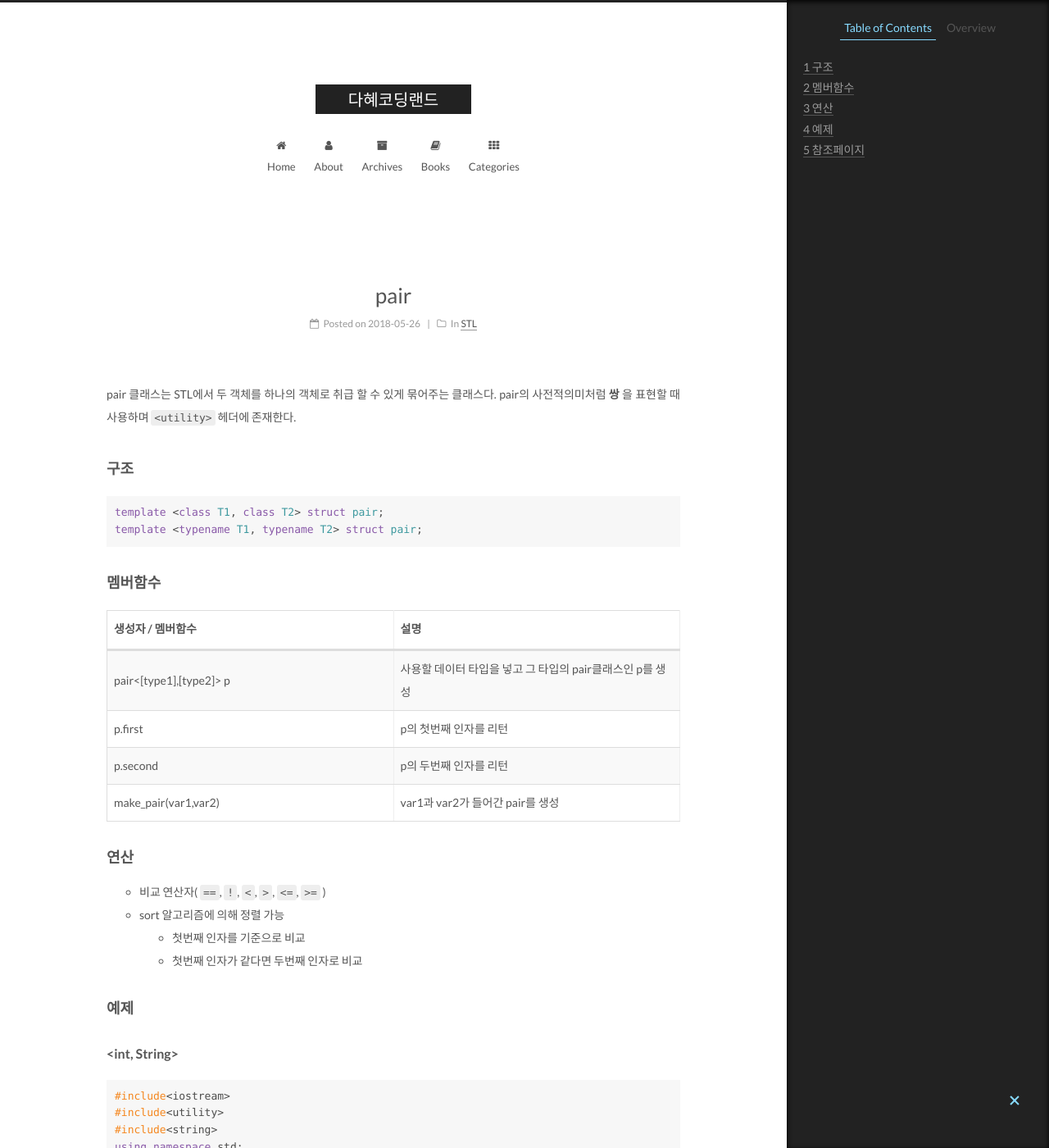
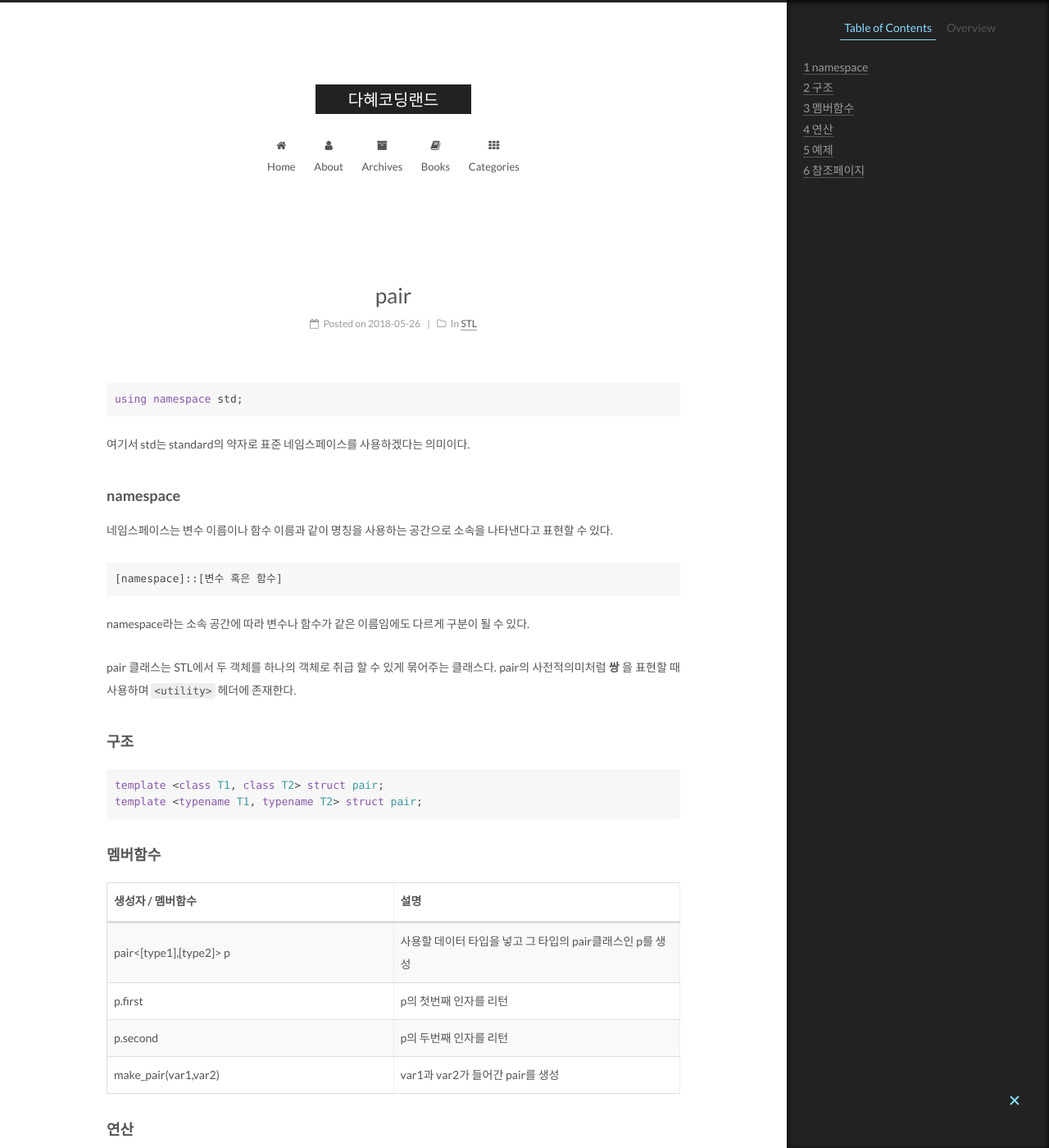
Before and after one commit to dh00023/dh00023.github.io, a Jekyll site: the page built from _posts/2018-05-26-cpp-pair.md, in a window 1280 px wide and 1400 px high. Shown: the whole window at 82% size. Built offline with Jekyll 4.4.1, drawn with Linux system fonts in a browser that asks for light colours.

Commit message:
algorithm-1, cpp-pair edit

````diff
--- a/_posts/2018-05-26-cpp-pair.md
+++ b/_posts/2018-05-26-cpp-pair.md
@@ -5,6 +5,21 @@ categories:
 tag:
 - c/c++
 ---
+
+```cpp
+using namespace std;
+```
+여기서 std는 standard의 약자로 표준 네임스페이스를 사용하겠다는 의미이다.
+
+### namespace
+
+
+네임스페이스는 변수 이름이나 함수 이름과 같이 명칭을 사용하는 공간으로 소속을 나타낸다고 표현할 수 있다.
+```
+[namespace]::[변수 혹은 함수]
+```
+namespace라는 소속 공간에 따라 변수나 함수가 같은 이름임에도 다르게 구분이 될 수 있다.
+
 
 pair 클래스는 STL에서 두 객체를 하나의 객체로 취급 할 수 있게 묶어주는 클래스다. pair의 사전적의미처럼 **쌍** 을 표현할 때 사용하며 `<utility>`  헤더에 존재한다.
 
````
Also changed, not shown: _posts/2018-04-17-algorithm-1.md (+7 -0 lines).
